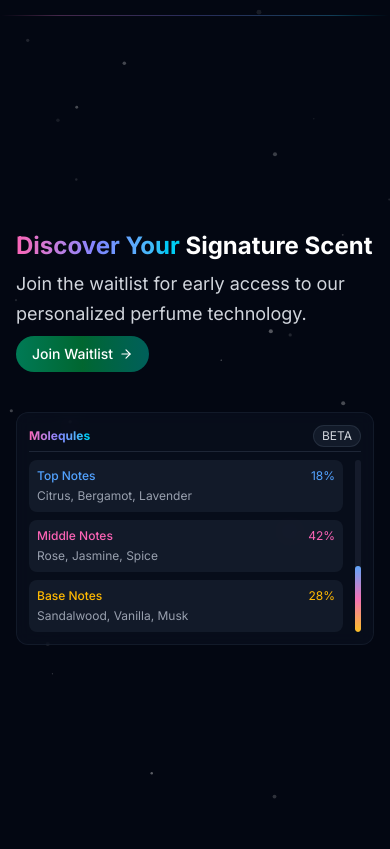
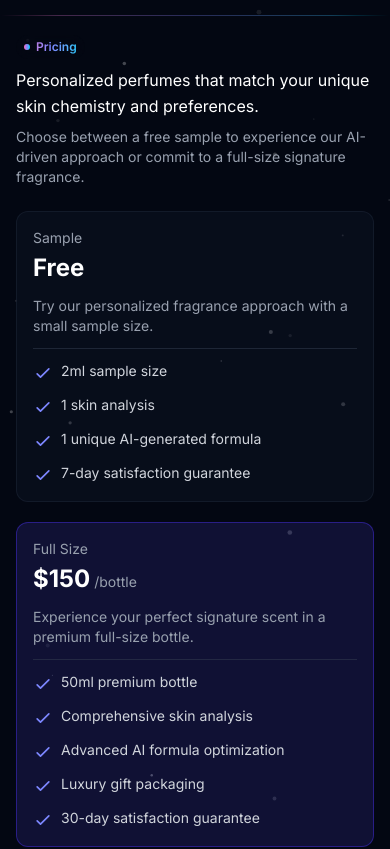
Before and after one commit to florian-lup/molequles, a Next.js app: page / in a window 390 px wide. Shown: the part 4280-5129 px from the top of the page. Built offline with nearby package versions, Linux system fonts and the light colour scheme.

Commit message:
Add Pricing component and integrate into Home page

```diff
--- a/src/app/page.tsx
+++ b/src/app/page.tsx
@@ -4,6 +4,7 @@ import Problem from "@/components/home/Problem";
 import Solution from "@/components/home/Solution";
 import Benefits from "@/components/home/Benefits";
 import HowItWorks from "@/components/home/HowItWorks";
+import Pricing from "@/components/home/Pricing";
 import CTA from "@/components/home/CTA";
 import Footer from "@/components/layout/Footer";
 import { Metadata } from "next";
@@ -23,6 +24,7 @@ export default function Home() {
         <Solution />
         <Benefits />
         <HowItWorks />
+        <Pricing />
         <CTA />
       </main>
       <Footer />
--- /dev/null
+++ b/src/components/home/Pricing.tsx
@@ -0,0 +1,122 @@
+'use client';
+
+import { FC } from 'react';
+import Badge from '@/components/ui/Badge';
+import GradientBorder from '@/components/ui/GradientBorder';
+import Container from '@/components/ui/layout/Container';
+import Section from '@/components/ui/layout/Section';
+
+// Type definitions
+interface PricingTierProps {
+  title: string;
+  price: string;
+  description: string;
+  features: string[];
+  primary?: boolean;
+}
+
+// Pricing tier component
+const PricingTier: FC<PricingTierProps> = ({ title, price, description, features, primary = false }) => {
+  return (
+    <div className={`${primary ? 'bg-indigo-900/30 border-indigo-700/50' : 'bg-gray-900/40 border-gray-800/50'} rounded-xl p-4 sm:p-6 md:p-8 border hover:border-gray-700/70 transition-all duration-300 hover:shadow-lg hover:shadow-indigo-500/10 h-full flex flex-col`}>
+      <div className="mb-3 sm:mb-4 md:mb-6 border-b border-gray-700/50 pb-3 sm:pb-5">
+        <div className="text-sm text-gray-400 mb-1">{title}</div>
+        <div className="flex items-baseline">
+          <span className="text-2xl sm:text-3xl md:text-4xl font-bold text-white">{price}</span>
+          {price !== 'Free' && <span className="text-sm text-gray-400 ml-1">/bottle</span>}
+        </div>
+        <p className="text-sm sm:text-base text-gray-400 mt-3">{description}</p>
+      </div>
+
+      <div className="flex-grow">
+        <ul className="space-y-3">
+          {features.map((feature, index) => (
+            <li key={index} className="flex items-start">
+              <svg className="w-5 h-5 text-indigo-400 mr-2 mt-0.5 flex-shrink-0" fill="none" stroke="currentColor" viewBox="0 0 24 24" xmlns="http://www.w3.org/2000/svg">
+                <path strokeLinecap="round" strokeLinejoin="round" strokeWidth="2" d="M5 13l4 4L19 7"></path>
+              </svg>
+              <span className="text-sm sm:text-base text-gray-300">{feature}</span>
+            </li>
+          ))}
+        </ul>
+      </div>
+    </div>
+  );
+};
+
+// Define pricing tiers
+const pricingTiers = [
+  {
+    title: "Sample",
+    price: "Free",
+    description: "Try our personalized fragrance approach with a small sample size.",
+    features: [
+      "2ml sample size",
+      "1 skin analysis",
+      "1 unique AI-generated formula",
+      "7-day satisfaction guarantee"
+    ]
+  },
+  {
+    title: "Full Size",
+    price: "$150",
+    description: "Experience your perfect signature scent in a premium full-size bottle.",
+    features: [
+      "50ml premium bottle",
+      "Comprehensive skin analysis",
+      "Advanced AI formula optimization",
+      "Luxury gift packaging",
+      "30-day satisfaction guarantee"
+    ],
+    primary: true
+  }
+];
+
+// PricingGrid component
+const PricingGrid = () => {
+  return (
+    <div className="w-full">
+      <div className="grid grid-cols-1 md:grid-cols-2 gap-5 sm:gap-6 md:gap-8">
+        {pricingTiers.map((tier, index) => (
+          <PricingTier
+            key={index}
+            title={tier.title}
+            price={tier.price}
+            description={tier.description}
+            features={tier.features}
+            primary={tier.primary}
+          />
+        ))}
+      </div>
+    </div>
+  );
+};
+
+export default function Pricing() {
+  return (
+    <Section
+      id="pricing"
+      ariaLabel="Pricing section"
+    >
+      <GradientBorder />
+
+      <Container className="flex flex-col justify-center items-center">
+        {/* Header section */}
+        <div className="text-left w-full mb-6 sm:mb-10 md:mb-12">
+          <div className="mb-2 sm:mb-4">
+            <Badge>Pricing</Badge>
+          </div>
+          <h3 className="text-base sm:text-xl md:text-2xl text-white mb-2 leading-relaxed">
+            Personalized perfumes that match your unique skin chemistry and preferences.
+          </h3>
+          <p className="text-sm sm:text-base text-gray-400">
+            Choose between a free sample to experience our AI-driven approach or commit to a full-size signature fragrance.
+          </p>
+        </div>
+
+        {/* Pricing Grid */}
+        <PricingGrid />
+      </Container>
+    </Section>
+  );
+}
```
